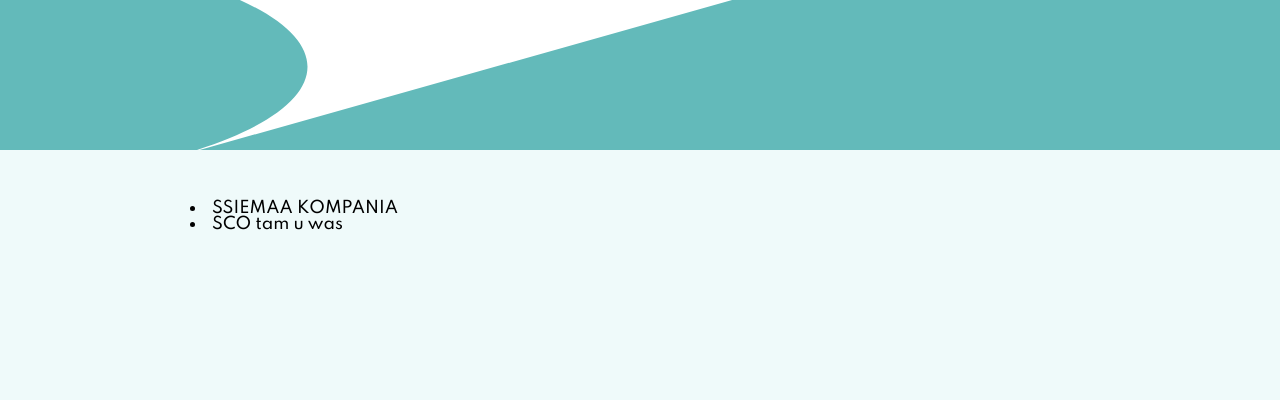
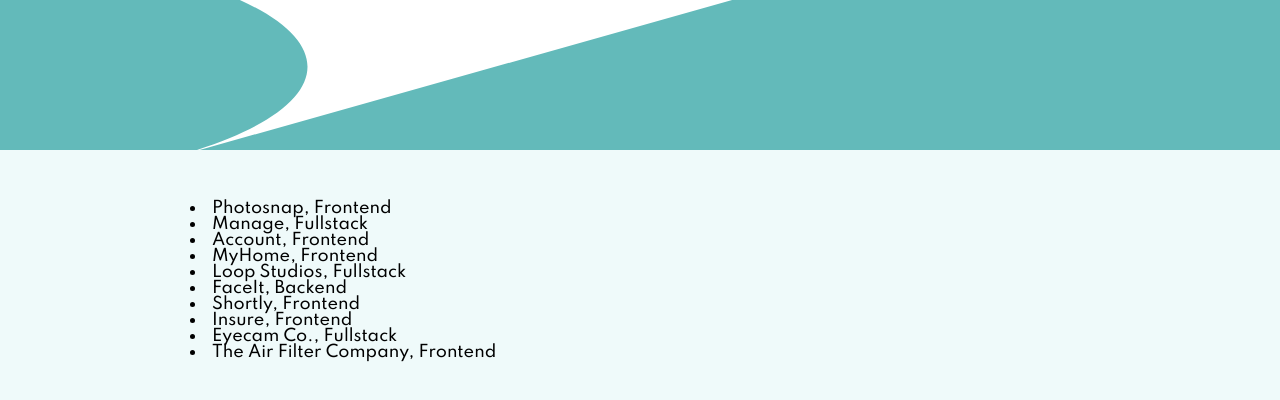
Before and after one commit to DonquixoteSabo/Job-listings-with-filtering, a React (Create React App) app: page / in a window 1280 px wide. Shown: the top 400 px of the page. Built offline with nearby package versions, Linux system fonts and the light colour scheme.

Commit message:
feat: :alembic: Pass props to Company Card

```diff
--- a/src/components/molecules/CompanyCard/CompanyCard.tsx
+++ b/src/components/molecules/CompanyCard/CompanyCard.tsx
@@ -1,9 +1,9 @@
-interface Props {
-  text: string;
-}
-
-const CompanyCard: React.FC<Props> = ({ text }) => {
-  return <li>S{text}</li>;
+const CompanyCard: React.FC<Company> = ({ company, role }) => {
+  return (
+    <li>
+      {company}, {role}{' '}
+    </li>
+  );
 };
 
 export default CompanyCard;
--- a/src/components/organism/CompaniesList/CompaniesList.tsx
+++ b/src/components/organism/CompaniesList/CompaniesList.tsx
@@ -8,8 +8,9 @@ const List: React.FC<State> = ({ companies }) => {
   console.log(companies);
   return (
     <Wrapper>
-      <CompanyCard text='SIEMAA KOMPANIA' />
-      <CompanyCard text='CO tam u was' />
+      {companies.map((company: Company) => (
+        <CompanyCard key={company.id} {...company} />
+      ))}
     </Wrapper>
   );
 };
```
